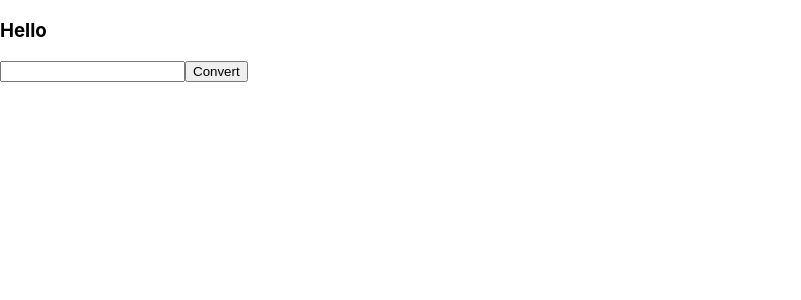
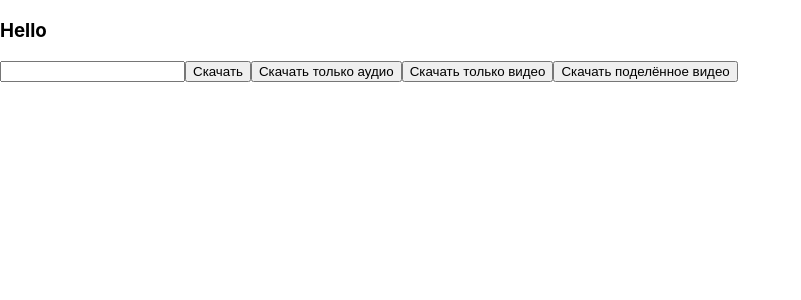
Before and after one commit to Arthur-Agadzhanyan/youtube-converter-client, a React (Create React App) app: page / in a window 1280 px wide. Shown: the top 300 px of the page, without its empty margins (0-801 px from the left). Built offline with nearby package versions, Linux system fonts and the light colour scheme.

Commit message:
create: добавлена возможность скачивания только аудио, только видео, сразу видео и аудио раздельно

```diff
--- a/src/components/YtdlForm/YtdlForm.tsx
+++ b/src/components/YtdlForm/YtdlForm.tsx
@@ -3,27 +3,49 @@ import React, { SyntheticEvent, useState } from 'react';
 const YtdlForm = () => {
     const [ytLink, setYtLink] = useState<string>('');
 
+    interface downloadButton {
+        text: string,
+        fetchUrl: string
+    }
 
-    const submitHandler = async (e: SyntheticEvent)=>{
-        e.preventDefault()
+    const download = async (url: string) => {
         if (ytLink) {
-            // const data = await fetch(`http://localhost:5000/download?url=${ytLink}`).then(data=>data.json())
-            // console.log(data);
-
-            window.location.href = `http://localhost:5000/download?url=${ytLink}`
+            window.location.href = `http://localhost:5000/${url}?url=${ytLink}`
             setYtLink('')
         }
     }
 
-    const inputHandler = (e: React.ChangeEvent<HTMLInputElement>)=>{
+    const downloadSplitedVideo = async (e: SyntheticEvent) => {
+        e.preventDefault()
+        if (ytLink) {
+            const videoUrl = `http://localhost:5000/download-video?url=${ytLink}`
+            const audioUrl = `http://localhost:5000/download-audio?url=${ytLink}`
+
+            window.location.href = videoUrl
+            setTimeout(() => window.location.href = audioUrl, 2000)
+
+            setYtLink('')
+        }
+    }
+
+    const inputHandler = (e: React.ChangeEvent<HTMLInputElement>) => {
         setYtLink(e.target.value)
     }
 
+    const buttons: downloadButton[] = [
+        { text: 'Скачать', fetchUrl: 'download' },
+        { text: 'Скачать только аудио', fetchUrl: 'download-audio' },
+        { text: 'Скачать только видео', fetchUrl: 'download-video' }
+    ]
+
     return (
-        <form onSubmit={submitHandler}>
+        <>
             <input value={ytLink} type='text' onChange={inputHandler} />
-            <button type="submit">Convert</button>
-        </form>
+            {buttons.map((item, i) => {
+                return <button key={`${item}_${i}`} type="submit" onClick={() => download(item.fetchUrl)}>{item.text}</button>
+            })}
+            <button type="submit" onClick={downloadSplitedVideo}>Скачать поделённое видео</button>
+        </>
     );
 }
 
```
